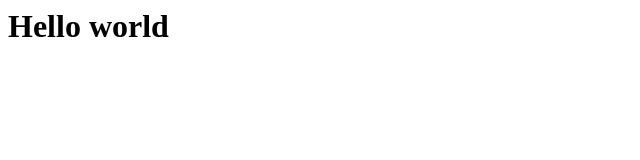
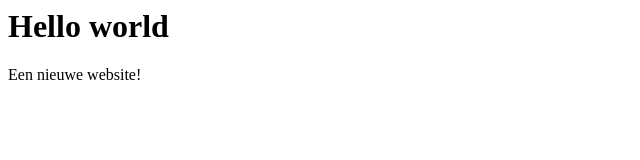
Before and after one commit to Linksonder/Webs1Demo, a plain HTML site: page index.html in a window 1280 px wide. Shown: the whole page, without its empty margins (0-640 px from the left). Drawn offline with Linux system fonts and the light colour scheme.

Commit message:
een regel tekst

```diff
--- a/index.html
+++ b/index.html
@@ -2,5 +2,7 @@
     <title>Webs demo</title>
     <body>
         <h1>Hello world</h1>
+
+        <p>Een nieuwe website!</p>
     </body>
 </html>
```
